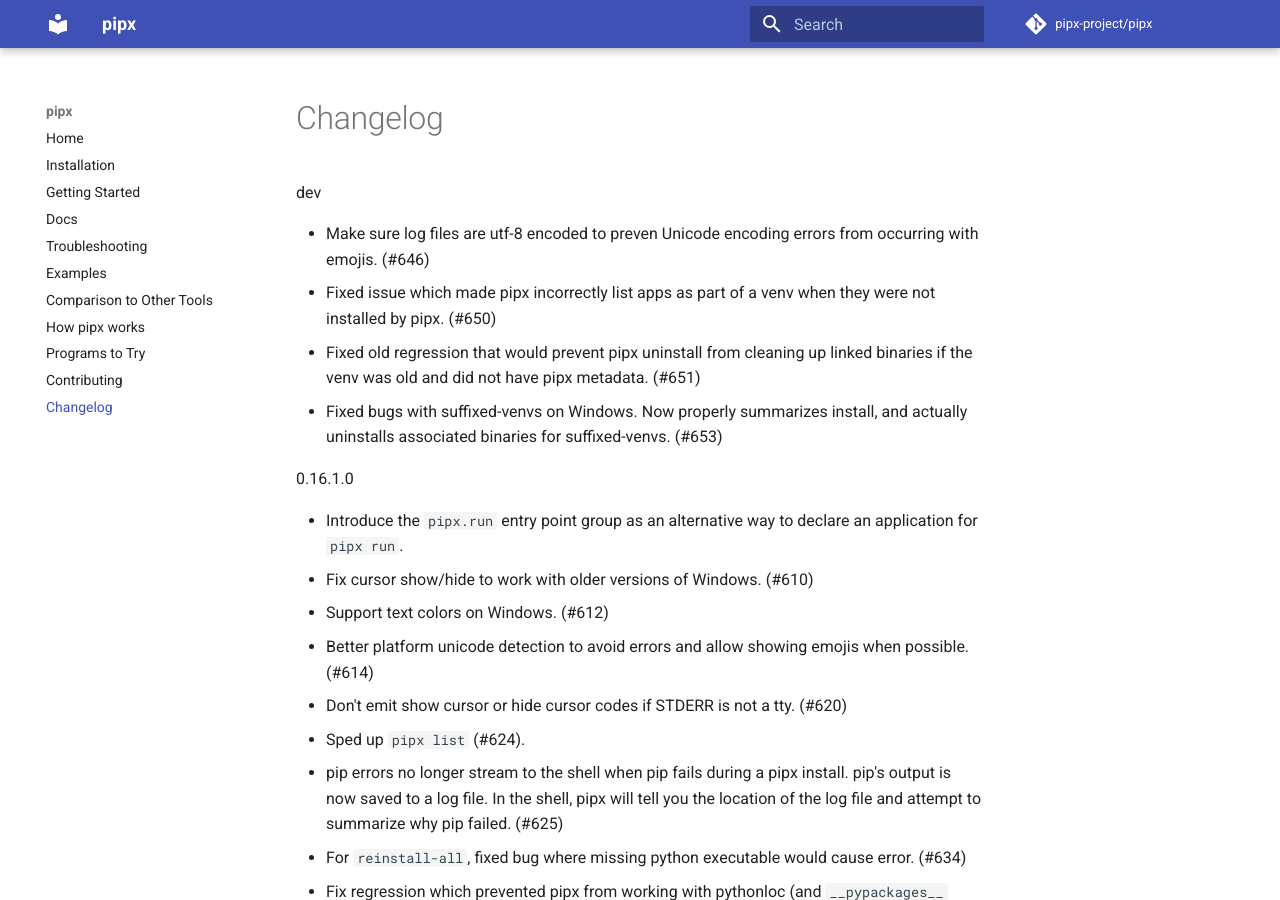
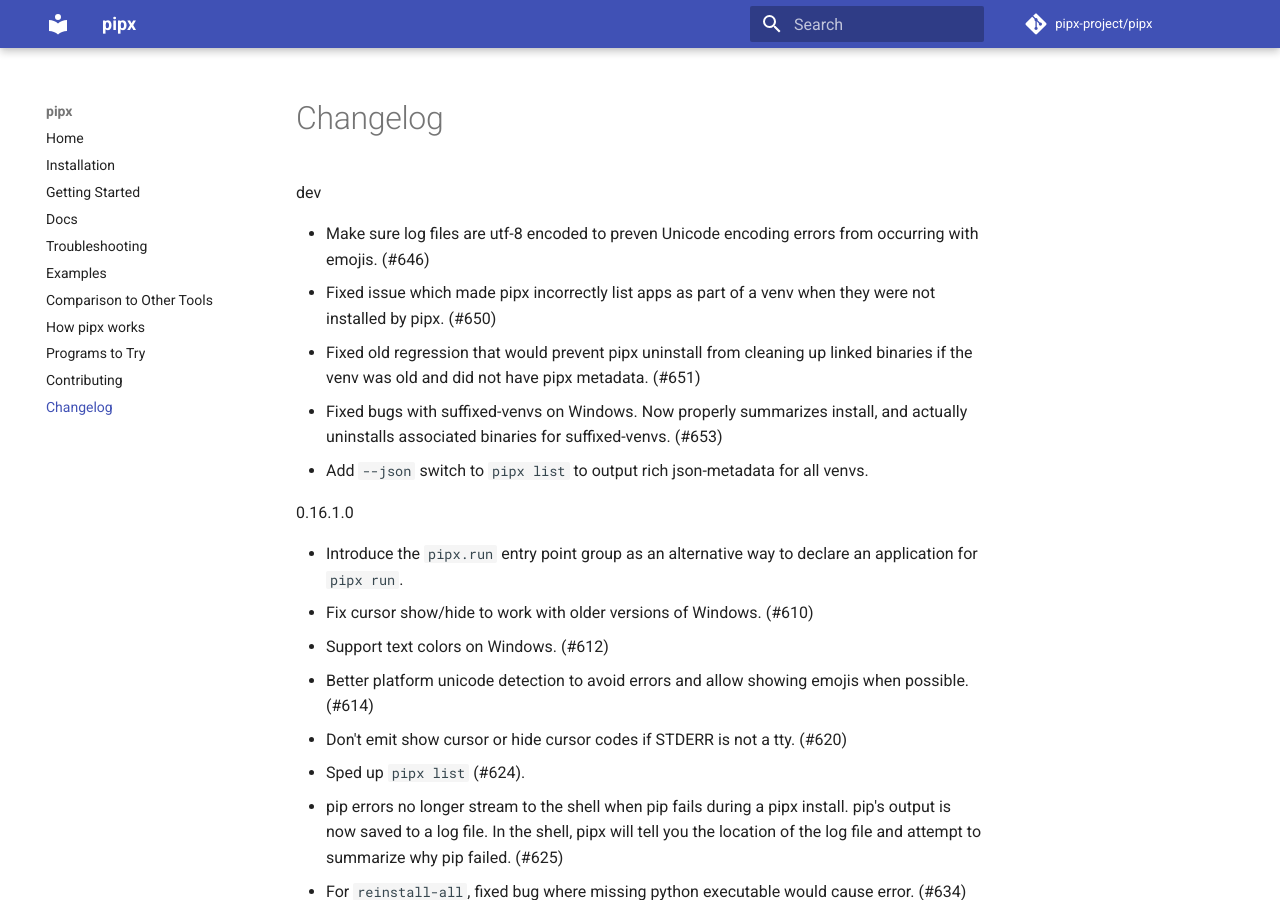
Before and after one commit to pypa/pipx, an MkDocs documentation site: the page built from docs/changelog.md, in a window 1280 px wide and 900 px high. Built offline with MkDocs 1.6.1 and Material for MkDocs 9.7.7, drawn with Linux system fonts in a browser that asks for light colours; comment, search, counter and statistics services are not loaded.

Commit message:
Add changelog entry.

```diff
--- a/docs/changelog.md
+++ b/docs/changelog.md
@@ -4,6 +4,7 @@
 - Fixed issue which made pipx incorrectly list apps as part of a venv when they were not installed by pipx. (#650)
 - Fixed old regression that would prevent pipx uninstall from cleaning up linked binaries if the venv was old and did not have pipx metadata. (#651)
 - Fixed bugs with suffixed-venvs on Windows.  Now properly summarizes install, and actually uninstalls associated binaries for suffixed-venvs. (#653)
+- Add `--json` switch to `pipx list` to output rich json-metadata for all venvs.
 
 0.16.1.0
 
```
